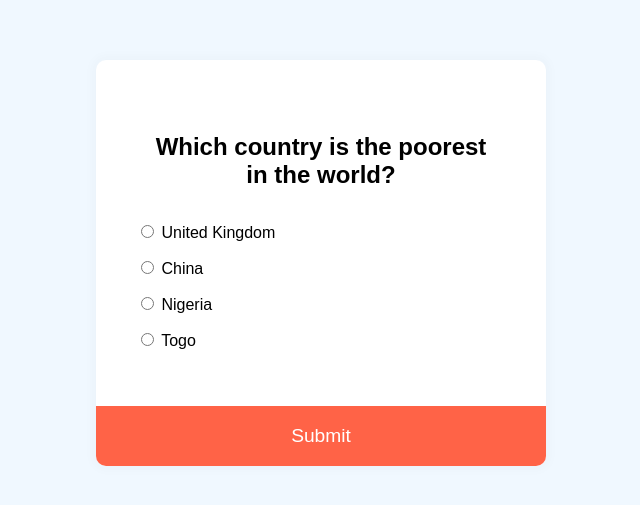
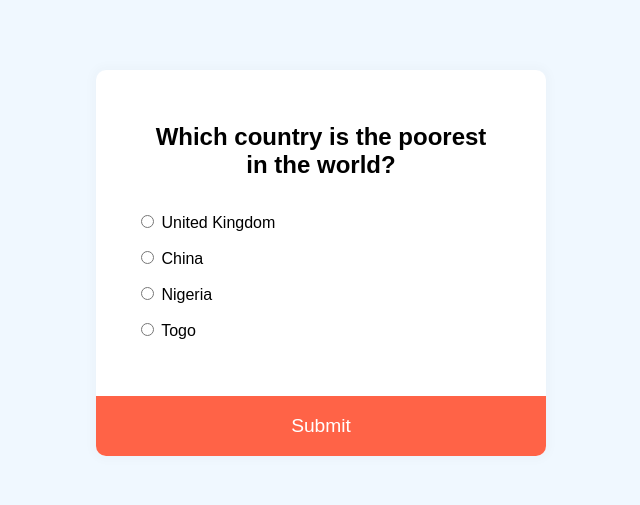
Before and after one commit to abdulsamadayoade/quiz-app, a plain HTML site: page index.html in a window 1280 px wide. Shown: the part 137-642 px from the top of the page, without its empty margins (319-959 px from the left). Drawn offline with Linux system fonts and the light colour scheme.

Commit message:
Remove margin on the question heading

```diff
--- a/style.css
+++ b/style.css
@@ -31,6 +31,10 @@ h2 {
     padding: 13px 15px;
 }
 
+h2#question-text {
+    margin-top: 0;
+}
+
 ul {
     list-style: none;
     padding: 0;
```
